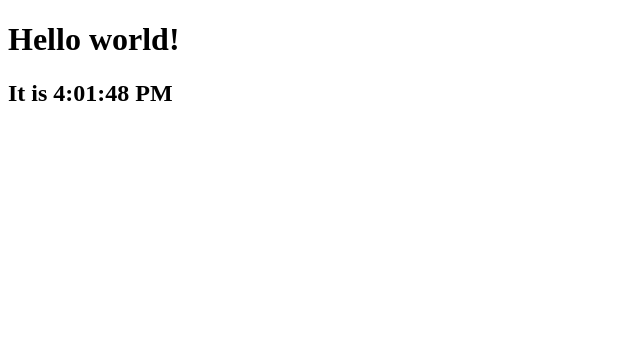
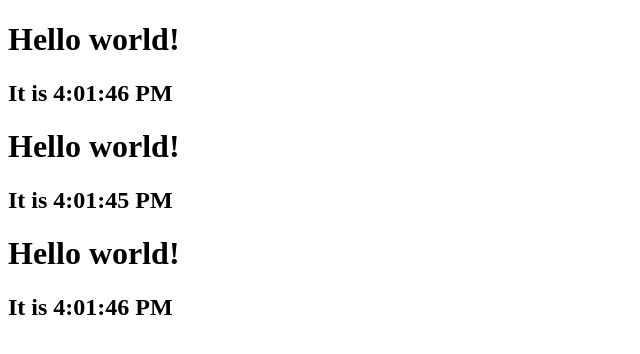
Before and after one commit to Artem0714/react-clock, a React (Create React App) app: page / in a window 1280 px wide. Shown: the top 354 px of the page, without its empty margins (0-640 px from the left). Built offline with nearby package versions, Linux system fonts and the light colour scheme.

Commit message:
refactor(components):Create new props.timer

```diff
--- a/src/App.js
+++ b/src/App.js
@@ -3,7 +3,11 @@ import Clock from "./components/Clock";
 
 function App() {
   return (
-    <Clock />
+    <div>
+      <Clock timer="1000" />
+      <Clock timer="2000" />
+      <Clock timer="5000" />
+    </div>
   );
 }
 
--- a/src/components/Clock.jsx
+++ b/src/components/Clock.jsx
@@ -4,11 +4,11 @@ class Clock extends React.Component {
     constructor(props) {
         super(props);
         this.state = {date: new Date()};
-    }
+    };
 
     componentDidMount() {
         this.timerID = setInterval(() =>
-            this.tick(), 1000
+            this.tick(), this.props.timer
         );
     }
 
```
